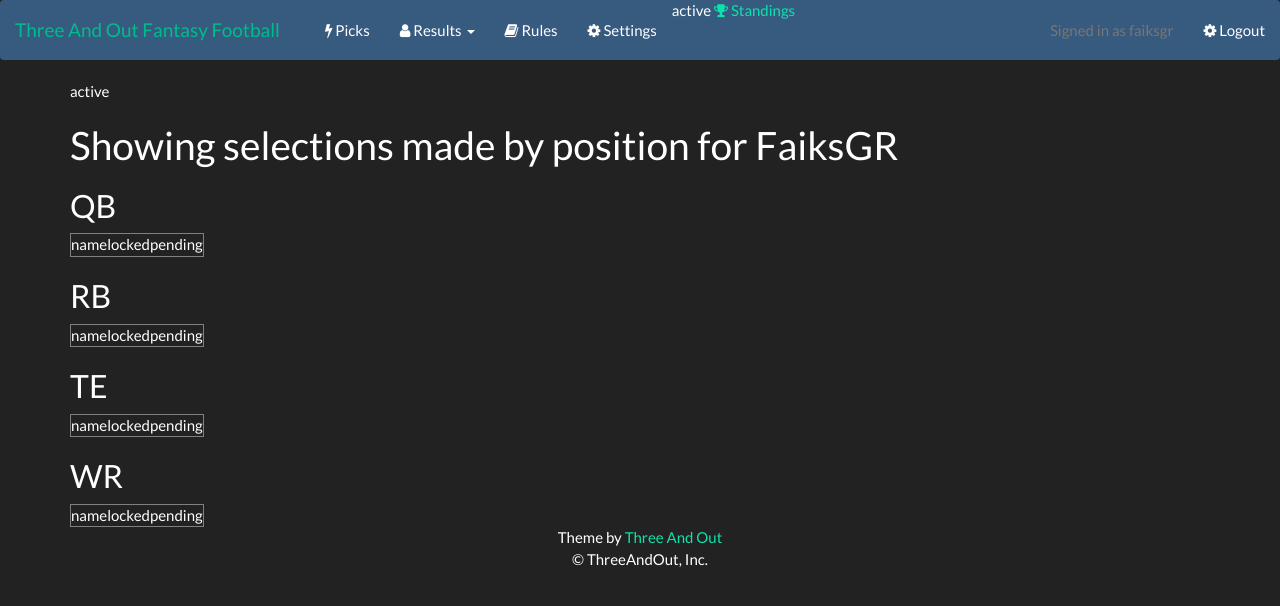
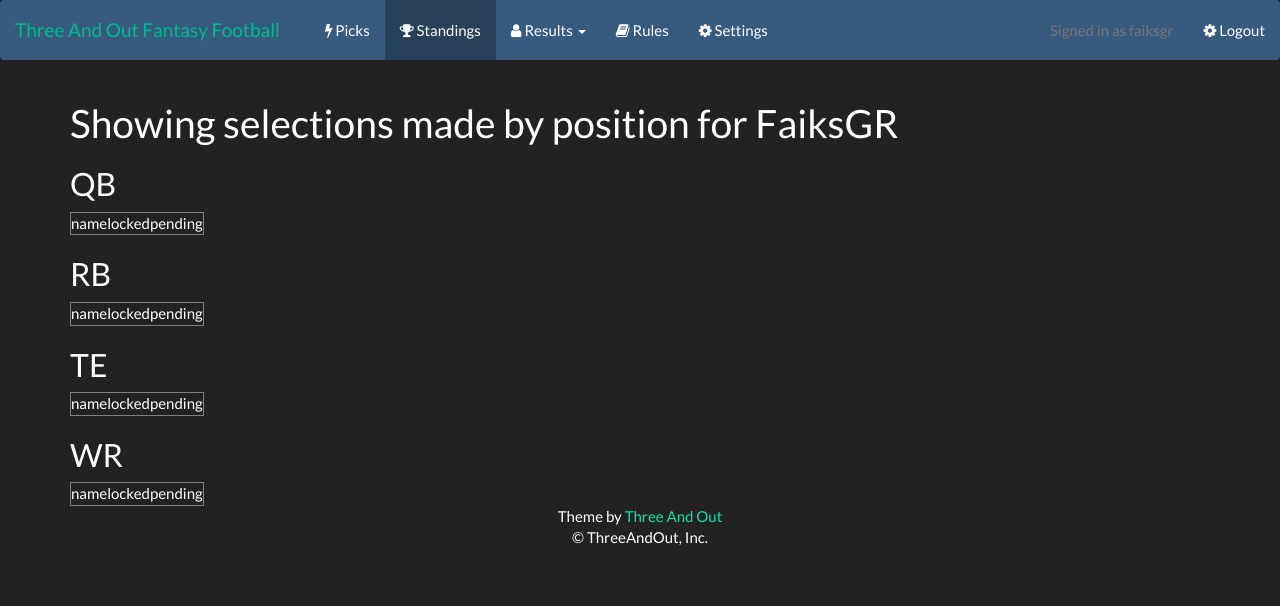
Before and after one commit to jxp360/threeandout, a Django app: page /threeandout/selected/1/ in a window 1280 px wide. Shown: the top 606 px of the page. Run offline with Django 3.2, Linux system fonts and the light colour scheme; a user stored in the database is signed in; data comes from the database, SQL or seed files in the repository; parts of the project's set-up code (start-up, migrations or seed data) failed here and were passed over; some libraries are stand-ins or nearby versions.

Commit message:
Fix a bug causing the 'active' menu selection to not be displayed properly and creating several rogue 'active's to be displayed.

```diff
--- a/threeandout/templates/base.html
+++ b/threeandout/templates/base.html
@@ -51,19 +51,19 @@
     <!-- Collect the nav links, forms, and other content for toggling -->
     <!--<div>-->
       <ul class="nav navbar-nav collapse navbar-collapse navbar-responsive-collapse" id="navbar-ex1-collapse">
-        {% block link_makepicks_class %}<li class="">{% endblock %}
+        <li class="{% block link_makepicks_class %}{% endblock %}">
           <a href="{% url 'threeandout:pickcurrentweek' %}">
             <i class="fa fa-bolt"></i>
             <span>Picks</span>
           </a>
         </li>
-        {% block link_standings_class %}<li class="">{% endblock %}
+        <li class="{% block link_standings_class %}{% endblock %}">
           <a href="{% url 'threeandout:currentstandings' %}" >
             <i class="fa fa-trophy"></i>
             <span>Standings</span>
           </a>
         </li>
-        {% block link_results_class %}<li class="dropdown">{% endblock %}
+        <li class="dropdown {% block link_results_class %}{% endblock %}">
           <a href="{url 'threeandout:weeklyresultssummary' %}" class="dropdown-toggle" data-toggle="dropdown">
             <i class="fa fa-user"></i>
             <span>Results</span>
@@ -74,13 +74,13 @@
             <li><a href="{% url 'threeandout:personalresults' %}">Personal Results</a></li>
           </ul>
         </li>
-        {% block link_rules_class %}<li class="">{% endblock %}
+        <li class="{% block link_rules_class %}{% endblock %}">
           <a href="{% url 'threeandout:rules' %}" title="">
             <i class="fa fa-book"></i>
             <span>Rules</span>
           </a>
         </li>
-        {% block link_preferences_class %}<li class="">{% endblock %}
+        <li class="{% block link_preferences_class %}{% endblock %}">
           <a href="{% url 'threeandout:editPreferences' %}" title="">
             <i class="fa fa-cog"></i>
             <span>Settings</span>
--- a/threeandout/threeandout/apps/ff_core/templates/ff_core/currentstandings.html
+++ b/threeandout/threeandout/apps/ff_core/templates/ff_core/currentstandings.html
@@ -14,7 +14,7 @@
 
 {% endblock %}
 
-{% block link_standings_class %}<li class="active">{% endblock %}
+{% block link_standings_class %}active{% endblock %}
 
 {% block content %}
 {% load bootstrap3 %}
--- a/threeandout/threeandout/apps/ff_core/templates/ff_core/pickweek.html
+++ b/threeandout/threeandout/apps/ff_core/templates/ff_core/pickweek.html
@@ -1,7 +1,7 @@
 {% extends "pick.html" %}
 
 {% load staticfiles %}
-{% block link_makepicks_class %}<li class="active">{% endblock %}
+{% block link_makepicks_class %}active{% endblock %}
 {% block head %}
 
 <script type="text/javascript">
--- a/threeandout/threeandout/apps/ff_core/templates/ff_core/preferences.html
+++ b/threeandout/threeandout/apps/ff_core/templates/ff_core/preferences.html
@@ -1,7 +1,7 @@
 {% extends "base.html" %}
 {% load bootstrap3 %}
 {% bootstrap_messages %}
-{% block link_preferences_class %}<li class="active">{% endblock %}
+{% block link_preferences_class %}active{% endblock %}
 {% block content %}
 
 <div class="container-fluid">
--- a/threeandout/threeandout/apps/ff_core/templates/ff_core/rules.html
+++ b/threeandout/threeandout/apps/ff_core/templates/ff_core/rules.html
@@ -1,6 +1,6 @@
 {% extends "base.html" %}
 
-{% block link_rules_class %}<li class="active">{% endblock %}
+{% block link_rules_class %}active{% endblock %}
 
 {% block content %}
 
--- a/threeandout/threeandout/apps/ff_core/templates/ff_core/selected.html
+++ b/threeandout/threeandout/apps/ff_core/templates/ff_core/selected.html
@@ -1,7 +1,6 @@
 {% extends "base.html" %}
+{% block link_standings_class %}active{% endblock %}
 {% block content %}
-
-{% block link_standings_class %}active{% endblock %}
 
 <h1> Showing selections made by position for {{fflplayer}}</h1>
 <h2>QB</h2>
--- a/threeandout/threeandout/apps/ff_core/templates/ff_core/weeklyresultsmain.html
+++ b/threeandout/threeandout/apps/ff_core/templates/ff_core/weeklyresultsmain.html
@@ -1,6 +1,6 @@
 {% extends "base.html" %}
 
-{% block link_weeklyresults_class %}<li class="active">{% endblock %}
+{% block link_weeklyresults_class %}active{% endblock %}
 
 {% block content %}
 
```
Also changed, not shown: threeandout/threeandout/apps/ff_core/templates/ff_core/pick.html (+8 -2 lines).
